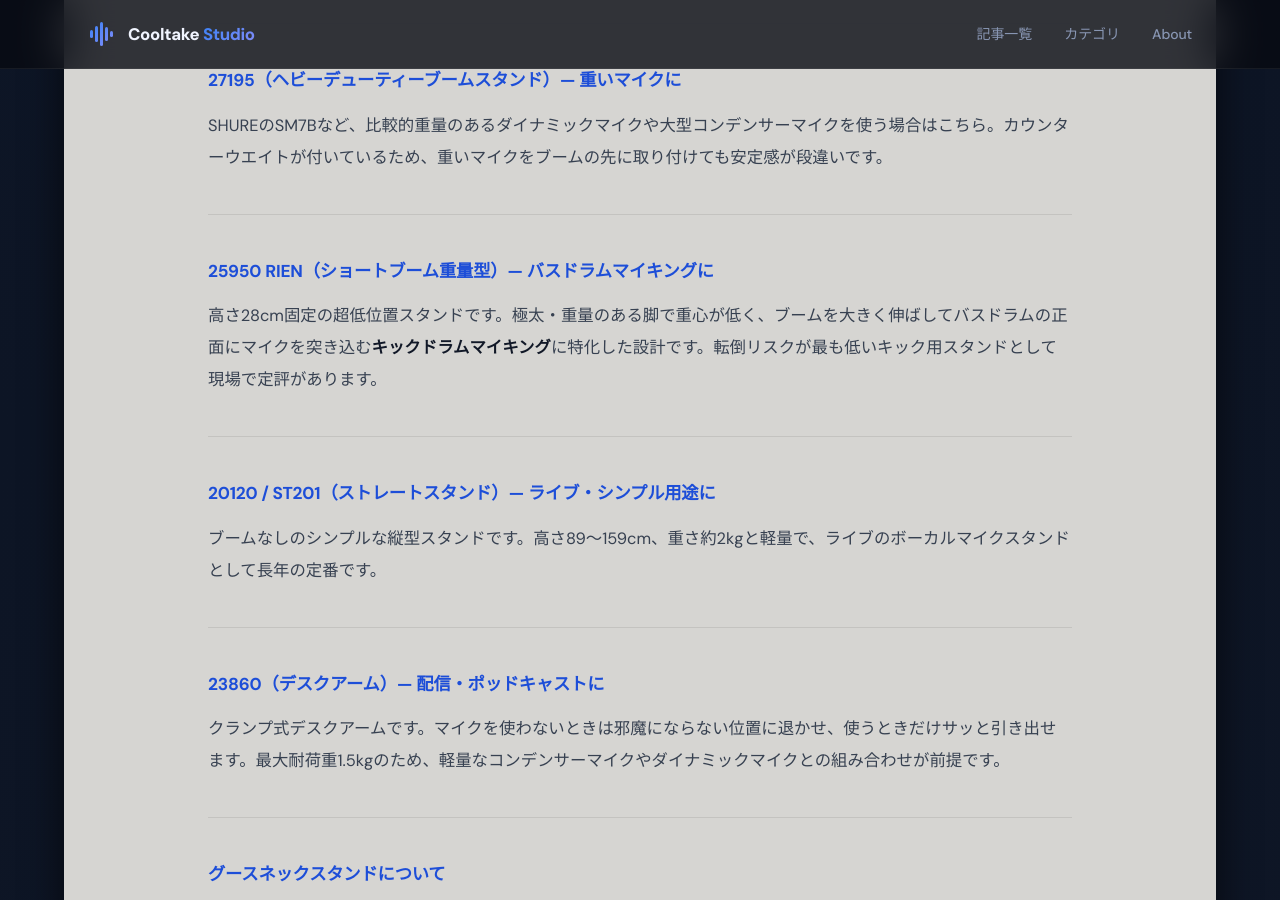
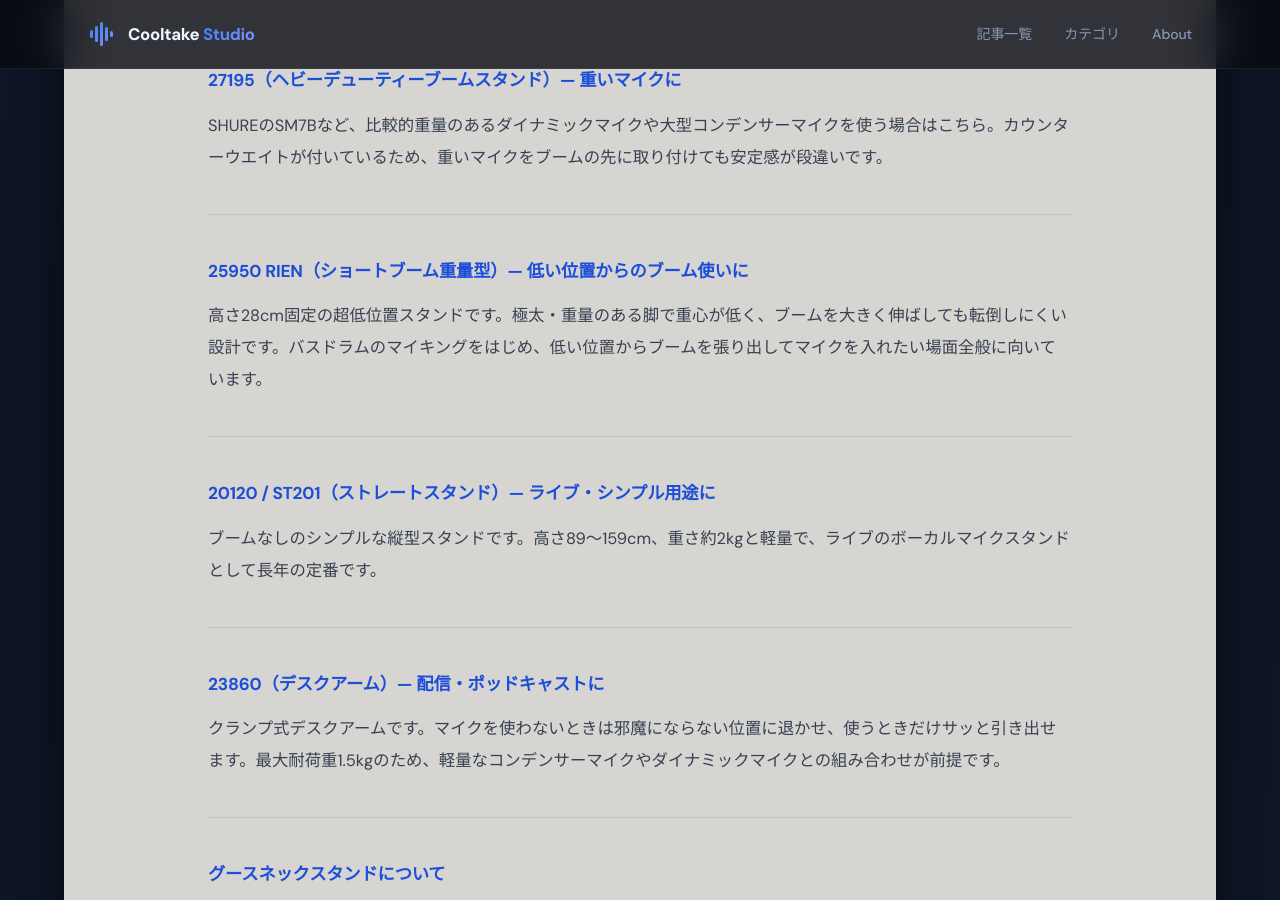
Before and after one commit to cooltake/cooltake.github.io, a Jekyll site: the page built from _posts/2026-05-17-mic-stand-guide.md, in a window 1280 px wide and 900 px high, scrolled down 3475 px. Built offline with Jekyll 4.4.1, drawn with Linux system fonts in a browser that asks for light colours; some web fonts are replaced; some of the changed text lies outside the part shown.

Commit message:
Update 25950 RIEN: broaden from kick-only to general low-position boom use

```diff
--- a/_posts/2026-05-17-mic-stand-guide.md
+++ b/_posts/2026-05-17-mic-stand-guide.md
@@ -89,9 +89,9 @@ SHUREのSM7Bなど、比較的重量のあるダイナミックマイクや大
 
 ---
 
-### 25950 RIEN（ショートブーム重量型）— バスドラムマイキングに
+### 25950 RIEN（ショートブーム重量型）— 低い位置からのブーム使いに
 
-高さ28cm固定の超低位置スタンドです。極太・重量のある脚で重心が低く、ブームを大きく伸ばしてバスドラムの正面にマイクを突き込む**キックドラムマイキング**に特化した設計です。転倒リスクが最も低いキック用スタンドとして現場で定評があります。
+高さ28cm固定の超低位置スタンドです。極太・重量のある脚で重心が低く、ブームを大きく伸ばしても転倒しにくい設計です。バスドラムのマイキングをはじめ、低い位置からブームを張り出してマイクを入れたい場面全般に向いています。
 
 ---
 
@@ -168,7 +168,7 @@ SHUREのSM7Bなど、比較的重量のあるダイナミックマイクや大
 | ボーカル録音・宅録・汎用 | ブームスタンド（定番） | 21020 |
 | ドラムオーバーヘッド・金管楽器 | ブームスタンド（オーバーヘッド） | 21021 |
 | 重いマイク（SM7B等） | ヘビーデューティーブーム | 27195 |
-| バスドラムマイキング | ショートブーム（重量型） | 25950 RIEN |
+| 低い位置からのブームマイキング | ショートブーム（重量型） | 25950 RIEN |
 | 配信・ポッドキャスト | デスクアーム | 23860 |
 | ライブ・シンプル用途 | ストレートスタンド | 20120 |
 
```
